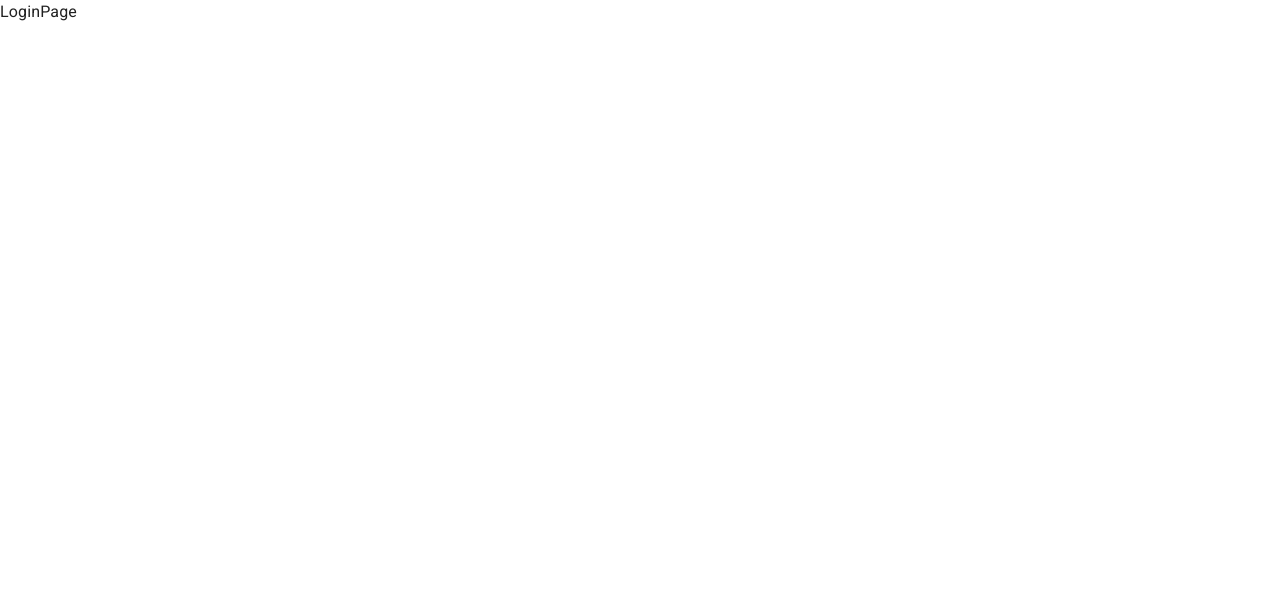
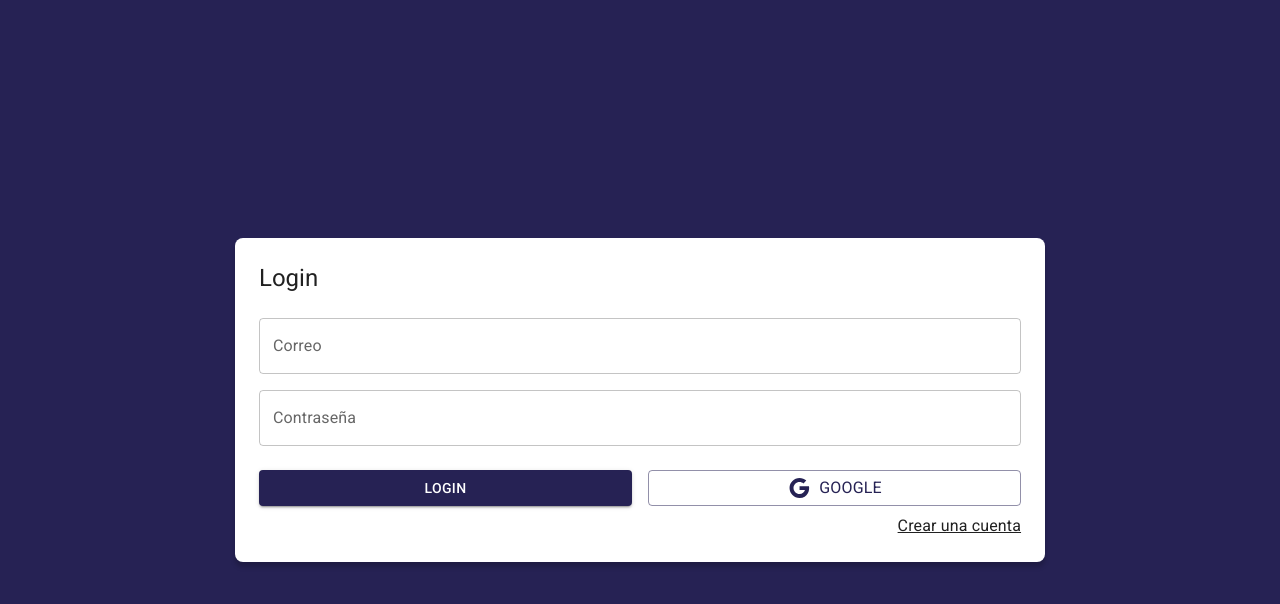
Before and after one commit to erick-ochoa/journal-app, a React (Vite) app: page /auth/login in a window 1280 px wide. Shown: the top 604 px of the page. Built offline with nearby package versions, Linux system fonts and the light colour scheme.

Commit message:
Seccion 17 - clase 10

```diff
--- a/src/auth/pages/LoginPage.jsx
+++ b/src/auth/pages/LoginPage.jsx
@@ -1,8 +1,68 @@
-import { Mail } from "@mui/icons-material"
-import { Typography } from "@mui/material"
+import { Google } from "@mui/icons-material"
+import { Button, Grid, TextField, Typography, Link } from "@mui/material"
+import { Link as RouterLink } from "react-router-dom"
 
 export const LoginPage = () => {
   return (
-    <Typography>LoginPage</Typography>
+    <Grid
+      container
+      spacing={0}
+      direction="column"
+      alignItems="center"
+      justifyContent="center"
+      sx={{ minHeight: '100vh', backgroundColor: 'primary.main', padding: 4 }}
+    >
+      <Grid
+        item
+        className="box-shadow"
+        xs={3}
+        sx={{ backgroundColor: "white", padding: 3, borderRadius: 2 }}
+      >
+        <Typography variant="h5" sx={{ mb: 1 }}>Login</Typography>
+
+
+        <form>
+          <Grid container>
+
+            <Grid item xs={12} sx={{ mt: 2 }}>
+              <TextField
+                label="Correo"
+                placeholder="correo@correo.com"
+                type="email"
+                fullWidth
+              />
+            </Grid>
+
+            <Grid item xs={12} md={12} sx={{ mt: 2 }}>
+              <TextField
+                label="Contraseña"
+                placeholder="password"
+                type="password"
+                fullWidth
+              />
+            </Grid>
+
+            <Grid container spacing={2} sx={{ mb: 1, mt: 1 }}>
+              <Grid item xs={12} sm={6}>
+                <Button variant="contained" fullWidth>Login</Button>
+              </Grid>
+              <Grid item xs={12} sm={6}>
+                <Button variant="outlined" fullWidth>
+                  <Google /> <Typography sx={{ ml: 1 }}>Google</Typography>
+                </Button>
+              </Grid>
+            </Grid>
+
+            <Grid container direction="row" justifyContent="end">
+              <Link component={RouterLink} color="inherit" to={"/auth/register"}>
+                Crear una cuenta
+              </Link>
+            </Grid>
+
+          </Grid>
+        </form>
+      </Grid>
+    </Grid>
+
   )
 }
--- a/src/index.css
+++ b/src/index.css
@@ -0,0 +1,3 @@
+.box-shadow{
+    box-shadow: 0px 5px 5px rgba(0, 0, 0, 0.2);
+}
```
